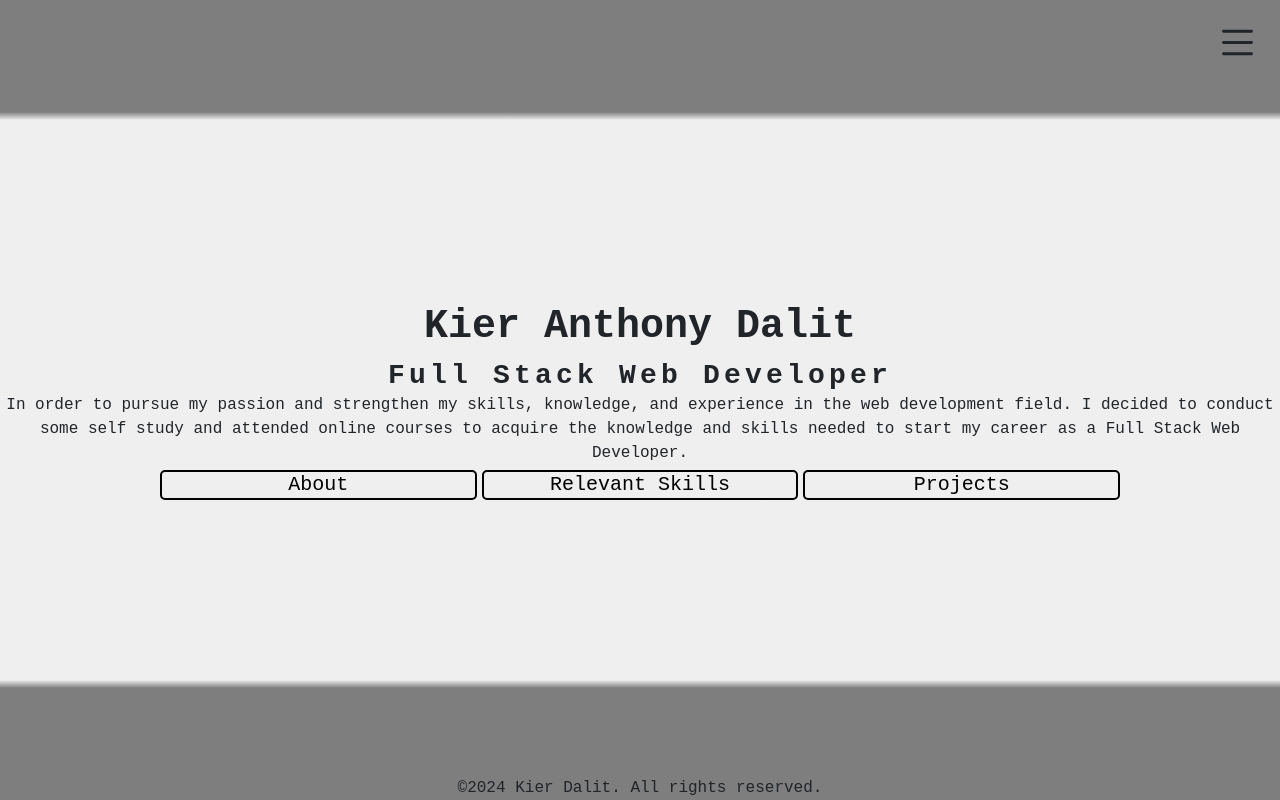
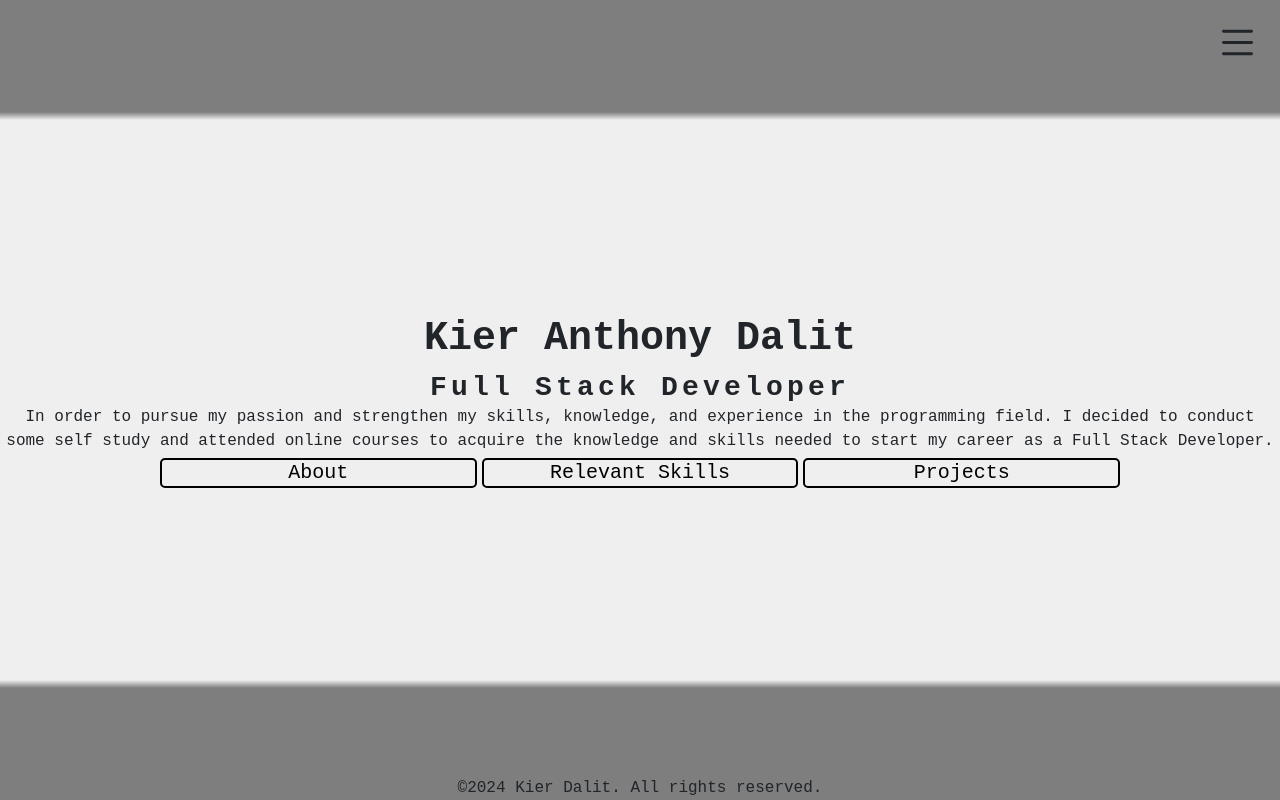
Before and after one commit to Kier0729/online-cv, a React (Create React App) app: page /#/ in a window 1280 px wide. Built offline with nearby package versions, Linux system fonts and the light colour scheme.

Commit message:
Modify about

```diff
--- a/src/components/Pages/About.js
+++ b/src/components/Pages/About.js
@@ -24,9 +24,9 @@ function About(){
                 </div>
                 <div className="career-objective">
                     <h3 className="reddit-mono-h1">Career Objective</h3>
-                    <p className="reddit-mono-h1">Looking forward to apply my development skills and technical knowledge in a
+                    <p className="reddit-mono-h1">Looking forward to apply my programming skills and technical knowledge in a
                         challenging role as a Full Stack Developer. As well as acquiring new
-                        skill and knowledge in the field of web development.</p>
+                        skill and knowledge in the field of programming.</p>
                     <h3 className="reddit-mono-h1">Capstone Projects</h3>
                     <div>
                         <li className="reddit-mono-h1">Created a web app called <span className="web-name">Public API</span> using (HTML, CSS, Bootstrap, EJS and Node.js).
--- a/src/components/Pages/Home.js
+++ b/src/components/Pages/Home.js
@@ -43,12 +43,12 @@ function Home(){
                 </Context.Provider>
             }
             <h1 className="reddit-mono-h1">Kier Anthony Dalit</h1>
-            <h3 className="reddit-mono-h1 typewriter">Full Stack Web Developer</h3>
+            <h3 className="reddit-mono-h1 typewriter">Full Stack Developer</h3>
             <p className="reddit-mono-h1">In order to pursue my
-            passion and strengthen my skills, knowledge, and experience in the web
-            development field. I decided to conduct some self study and attended
+            passion and strengthen my skills, knowledge, and experience in the programming
+            field. I decided to conduct some self study and attended
             online courses to acquire the knowledge and skills needed to start my
-            career as a Full Stack Web Developer. </p>
+            career as a Full Stack Developer. </p>
             <div className="container-btn">
                 <button onClick={()=>setAbout(true)}><h5 className="reddit-mono-h1 col-4">About</h5></button>
                 <button onClick={()=>setSkills(true)}><h5 type="button" className="reddit-mono-h1 col-4">Relevant Skills</h5></button>
```
